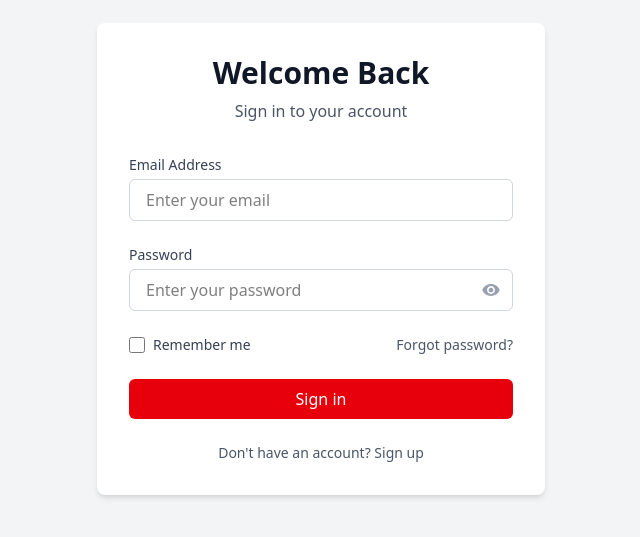
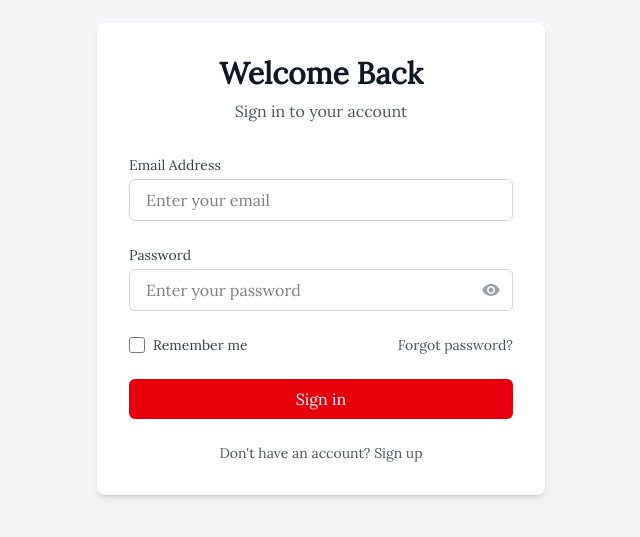
Before and after one commit to Ribulose123/E-invocing, a Next.js app: page / in a window 1280 px wide. Shown: the part 141-678 px from the top of the page, without its empty margins (319-959 px from the left). Built offline with nearby package versions, Linux system fonts and the light colour scheme; no server answers.

Commit message:
font added

```diff
--- a/src/app/globals.css
+++ b/src/app/globals.css
@@ -1,5 +1,8 @@
-/* globals.css */
+
+@import url('https://fonts.googleapis.com/css2?family=Lora&display=swap');
 @import 'tailwindcss';
-body{
+
+body {
   background-color: white;
+  font-family: 'lora', sans-serif;
 }
```
Also changed, not shown: src/app/(home)/page.tsx (+6 -4 lines).
